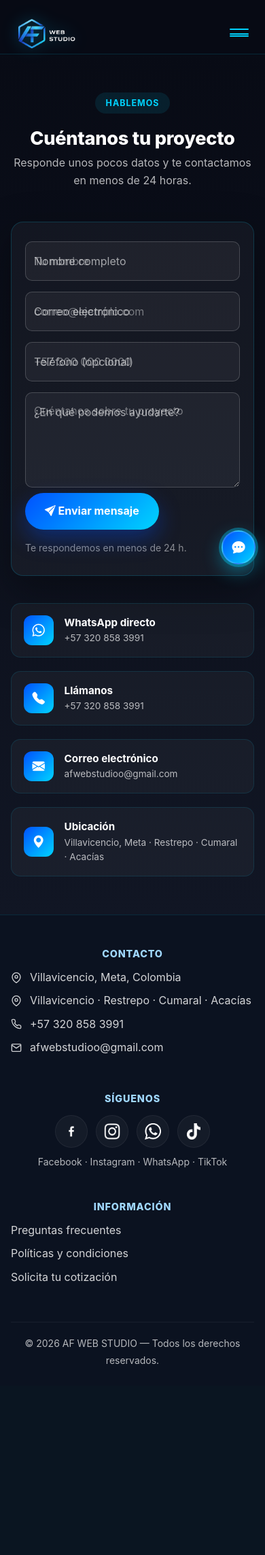
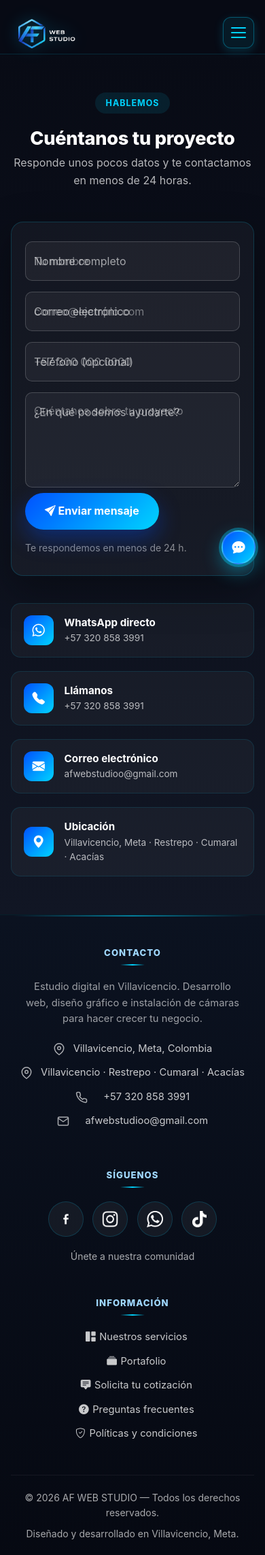
Before and after one commit to 444Pipe/GfWebStudio, a Django app: page /contacto/ in a window 390 px wide. Shown: the whole page at 68% size. Before the commit the page ends 2006 px from the top, so only its background shows below. Run offline with Django 4.2, Linux system fonts and the light colour scheme.

Commit message:
feat: rediseñar footer y mejorar animación del hamburguesa móvil
Footer:
- Layout 5-3-4 más balanceado (CONTACTO ahora con tagline de marca)
- Líneas decorativas bajo cada título de columna
- Links de INFORMACIÓN con íconos (servicios, portafolio, cotización,
  FAQ, políticas)
- Iconos sociales más grandes con glow al hover
- Línea de acento azul en el borde superior del footer
- Footer-bottom con dos líneas y mejor alineación
- Responsive móvil: todo centrado, líneas decorativas alineadas

Hamburguesa móvil:
- Botón cuadrado de 46px con fondo cyan suave y borde
- Tres líneas independientes (sin truco de box-shadow) que se
  convierten limpiamente en X al abrir
- Estados hover y aria-expanded visibles

Co-Authored-By: Claude Opus 4.7 (1M context) <noreply@anthropic.com>

```diff
--- a/static/css/style.css
+++ b/static/css/style.css
@@ -164,34 +164,69 @@ a { transition: color .2s ease; }
   transform: translateY(-2px);
 }
 
-/* Animated hamburger */
+/* Animated hamburger button */
 .navbar-toggler{
-  border: none;
-  padding: 0.25rem 0.5rem;
+  width: 46px;
+  height: 46px;
+  padding: 0;
+  border: 1px solid rgba(0, 212, 255, 0.35) !important;
+  background: rgba(0, 212, 255, 0.08);
+  border-radius: 12px;
+  display: inline-flex;
+  align-items: center;
+  justify-content: center;
   outline: none !important;
-  box-shadow: none !important;
+  box-shadow: 0 4px 14px rgba(0, 212, 255, 0.18) !important;
+  transition: background .25s ease, border-color .25s ease, transform .25s ease;
+}
+.navbar-toggler:hover{
+  background: rgba(0, 212, 255, 0.18);
+  border-color: rgba(0, 212, 255, 0.6) !important;
+  transform: translateY(-1px);
 }
 .navbar-toggler:focus { box-shadow: 0 0 0 3px rgba(0, 212, 255, 0.35) !important; }
+.navbar-toggler[aria-expanded="true"]{
+  background: rgba(0, 212, 255, 0.22);
+  border-color: var(--blue-500) !important;
+}
+
+/* Three-line hamburger: middle = .navbar-toggler-icon itself,
+   top = ::before, bottom = ::after */
 .navbar-toggler .navbar-toggler-icon{
   background-image: none;
-  width: 28px; height: 20px;
+  width: 22px;
+  height: 2px;
+  background: var(--blue-500);
+  border-radius: 2px;
+  display: block;
   position: relative;
-  display: block;
+  transition: background-color .2s ease;
 }
 .navbar-toggler .navbar-toggler-icon::before,
 .navbar-toggler .navbar-toggler-icon::after{
   content: "";
   position: absolute;
-  left: 0; right: 0;
+  left: 0;
+  width: 22px;
   height: 2px;
   background: var(--blue-500);
   border-radius: 2px;
-  transition: transform .35s var(--ease-spring), top .25s ease, bottom .25s ease, opacity .2s ease;
+  transition: transform .35s var(--ease-spring), top .3s ease;
 }
-.navbar-toggler .navbar-toggler-icon::before { top: 4px; box-shadow: 0 7px 0 var(--blue-500); }
-.navbar-toggler .navbar-toggler-icon::after  { bottom: 4px; }
-.navbar-toggler[aria-expanded="true"] .navbar-toggler-icon::before { top: 9px; transform: rotate(45deg); box-shadow: none; }
-.navbar-toggler[aria-expanded="true"] .navbar-toggler-icon::after  { bottom: 9px; transform: rotate(-45deg); }
+.navbar-toggler .navbar-toggler-icon::before { top: -7px; }
+.navbar-toggler .navbar-toggler-icon::after  { top:  7px; }
+
+.navbar-toggler[aria-expanded="true"] .navbar-toggler-icon{
+  background: transparent;
+}
+.navbar-toggler[aria-expanded="true"] .navbar-toggler-icon::before{
+  top: 0;
+  transform: rotate(45deg);
+}
+.navbar-toggler[aria-expanded="true"] .navbar-toggler-icon::after{
+  top: 0;
+  transform: rotate(-45deg);
+}
 
 /* ---------- 4. Hero (single consolidated block) ---------- */
 .hero{
@@ -837,30 +872,145 @@ a { transition: color .2s ease; }
 
 /* ---------- 11. Footer ---------- */
 .site-footer{
-  background: #0b1220;
+  background: linear-gradient(180deg, #0b1220 0%, #060912 100%);
   color: #e6eefc;
-  padding: 48px 0 24px;
-  border-top: 1px solid rgba(0,212,255,.12);
+  padding: 64px 0 24px;
+  position: relative;
+  border-top: 1px solid rgba(0,212,255,.10);
 }
-.site-footer .footer-title{ color: var(--blue-300); font-weight: 800; margin-bottom: .85rem; text-transform: uppercase; letter-spacing: .06em; font-size: .9rem; }
-.site-footer .footer-line{ margin: 0 0 .55rem; color: rgba(255,255,255,0.82); display: flex; align-items: center; gap: .25rem; }
-.site-footer .footer-line a{ color: inherit; text-decoration: none; transition: color .2s ease; }
+.site-footer::before{
+  content: "";
+  position: absolute;
+  top: 0; left: 50%;
+  transform: translateX(-50%);
+  width: min(820px, 90%);
+  height: 2px;
+  background: linear-gradient(90deg, transparent, var(--blue-500), transparent);
+  opacity: .55;
+}
+
+.footer-col{ padding: 0 .5rem; }
+
+.footer-title{
+  color: var(--blue-300);
+  font-weight: 800;
+  margin-bottom: 1.25rem;
+  text-transform: uppercase;
+  letter-spacing: .08em;
+  font-size: .82rem;
+  position: relative;
+  padding-bottom: .65rem;
+}
+.footer-title::after{
+  content: "";
+  position: absolute;
+  left: 0; bottom: 0;
+  width: 36px;
+  height: 2px;
+  background: linear-gradient(90deg, var(--blue-500), transparent);
+  border-radius: 2px;
+}
+.text-md-end .footer-title::after,
+.text-center .footer-title::after{ left: auto; }
+.text-md-end .footer-title::after{ right: 0; background: linear-gradient(270deg, var(--blue-500), transparent); }
+.text-center .footer-title::after{ left: 50%; transform: translateX(-50%); background: linear-gradient(90deg, transparent, var(--blue-500), transparent); }
+
+.site-footer .footer-line{
+  margin: 0 0 .75rem;
+  color: rgba(255,255,255,0.78);
+  display: flex;
+  align-items: center;
+  gap: .5rem;
+  font-size: .92rem;
+  transition: color .25s ease, transform .25s ease;
+}
+.site-footer .footer-line a{
+  color: inherit;
+  text-decoration: none;
+  transition: color .2s ease;
+  display: inline-flex;
+  align-items: center;
+  gap: .35rem;
+}
 .site-footer .footer-line a:hover{ color: var(--blue-500); }
-.site-footer .footer-icon{ width: 16px; height: 16px; display: inline-block; vertical-align: middle; margin-right: 8px; filter: brightness(0) invert(1); opacity: .8; }
-.site-footer .footer-bottom{ border-top: 1px solid rgba(255,255,255,0.06); padding-top: 18px; margin-top: 24px; }
-.site-footer small, .site-footer .text-muted{ color: rgba(255,255,255,0.7) !important; }
+.site-footer .text-md-end .footer-line a:hover{ transform: translateX(-3px); }
+.site-footer .footer-line a::before{
+  content: "";
+  display: inline-block;
+  width: 6px; height: 6px;
+  border-radius: 50%;
+  background: var(--blue-500);
+  opacity: 0;
+  transform: translateX(-4px);
+  transition: opacity .25s ease, transform .25s ease;
+}
+.site-footer .footer-line a:hover::before{ opacity: 1; transform: translateX(0); }
+.site-footer .text-md-end .footer-line{ justify-content: flex-end; }
 
-.socials { gap: .75rem; }
+.site-footer .footer-icon{
+  width: 18px; height: 18px;
+  display: inline-block;
+  vertical-align: middle;
+  margin-right: 4px;
+  filter: brightness(0) invert(1);
+  opacity: .65;
+  flex-shrink: 0;
+}
+
+.site-footer .footer-bottom{
+  border-top: 1px solid rgba(255,255,255,0.06);
+  padding-top: 22px;
+  margin-top: 36px;
+}
+.site-footer small, .site-footer .text-muted{ color: rgba(255,255,255,0.65) !important; }
+
+/* Social icons row */
+.socials{
+  gap: .85rem;
+  flex-wrap: wrap;
+}
 .social{
-  display: inline-flex; align-items: center; justify-content: center;
-  width: 48px; height: 48px; border-radius: 50%;
-  background: rgba(255,255,255,0.04);
-  border: 1px solid rgba(255,255,255,0.06);
-  transition: transform .25s ease, box-shadow .25s ease, background .25s ease, border-color .25s ease;
+  display: inline-flex;
+  align-items: center;
+  justify-content: center;
+  width: 52px; height: 52px;
+  border-radius: 50%;
+  background: rgba(255,255,255,0.05);
+  border: 1px solid rgba(0,212,255,0.18);
+  transition: transform .25s var(--ease-spring), box-shadow .25s ease, background .25s ease, border-color .25s ease;
   text-decoration: none;
+  position: relative;
 }
-.social:hover{ transform: translateY(-4px) scale(1.05); box-shadow: 0 10px 24px rgba(0,212,255,.25); background: rgba(0,212,255,.10); border-color: rgba(0,212,255,.35); }
-.social-icon-img{ width: 24px; height: 24px; display: block; object-fit: contain; }
+.social::after{
+  content: "";
+  position: absolute;
+  inset: -4px;
+  border-radius: 50%;
+  background: radial-gradient(circle, rgba(0,212,255,.25), transparent 70%);
+  opacity: 0;
+  transition: opacity .25s ease;
+  z-index: -1;
+}
+.social:hover{
+  transform: translateY(-5px) scale(1.08);
+  background: rgba(0,212,255,0.10);
+  border-color: rgba(0,212,255,0.55);
+  box-shadow: 0 12px 28px rgba(0,212,255,.28);
+}
+.social:hover::after{ opacity: 1; }
+.social-icon-img{
+  width: 24px; height: 24px;
+  display: block;
+  object-fit: contain;
+}
+
+/* Footer brand block in CONTACTO column */
+.footer-brand{
+  font-size: .92rem;
+  color: rgba(255,255,255,0.6);
+  margin: 0 0 1.25rem;
+  max-width: 320px;
+}
 
 /* ---------- 12. FAB (floating social) ---------- */
 .fab-container{
@@ -1153,8 +1303,14 @@ a { transition: color .2s ease; }
   .contact-card { padding: 1.75rem 1.25rem; }
   .contact-section { padding: 3.5rem 0; }
 
-  .site-footer .col-md-4{ text-align: center; margin-bottom: 1.25rem; }
+  .site-footer{ padding: 48px 0 20px; }
+  .site-footer .footer-col{ text-align: center; }
+  .site-footer .footer-title::after{ left: 50% !important; transform: translateX(-50%); background: linear-gradient(90deg, transparent, var(--blue-500), transparent) !important; }
+  .site-footer .footer-line{ justify-content: center; }
+  .site-footer .text-md-end .footer-line{ justify-content: center; }
+  .site-footer .footer-brand{ margin-left: auto; margin-right: auto; }
   .site-footer .socials { justify-content: center; }
+  .site-footer .footer-bottom{ flex-direction: column; text-align: center; gap: .35rem; }
 
   .fab-container { bottom: 16px; right: 16px; }
   .fab-main { width: 54px; height: 54px; font-size: 1.2rem; }
--- a/templates/base.html
+++ b/templates/base.html
@@ -39,16 +39,17 @@
 
   <footer class="site-footer">
     <div class="container">
-      <div class="row gy-4">
-        <div class="col-md-4 reveal reveal--left">
+      <div class="row gy-5">
+        <div class="col-md-5 footer-col reveal reveal--left">
           <h5 class="footer-title">CONTACTO</h5>
+          <p class="footer-brand">Estudio digital en Villavicencio. Desarrollo web, diseño gráfico e instalación de cámaras para hacer crecer tu negocio.</p>
           <p class="footer-line"><img src="{% static 'img/icon-location.svg' %}" alt="" class="footer-icon"> Villavicencio, Meta, Colombia</p>
           <p class="footer-line"><img src="{% static 'img/icon-location.svg' %}" alt="" class="footer-icon"> Villavicencio · Restrepo · Cumaral · Acacías</p>
           <p class="footer-line"><img src="{% static 'img/icon-phone.svg' %}" alt="" class="footer-icon"> <a href="tel:+573208583991">+57 320 858 3991</a></p>
           <p class="footer-line"><img src="{% static 'img/icon-email.svg' %}" alt="" class="footer-icon"> <a href="mailto:afwebstudioo@gmail.com">afwebstudioo@gmail.com</a></p>
         </div>
 
-        <div class="col-md-4 text-center reveal">
+        <div class="col-md-3 text-center footer-col reveal">
           <h5 class="footer-title">SÍGUENOS</h5>
           <div class="socials d-flex justify-content-center align-items-center mt-3">
             <a class="social" href="https://www.facebook.com/share/18U651u38e/?mibextid=wwXIfr" target="_blank" rel="noopener" aria-label="Facebook">
@@ -64,21 +65,24 @@
               <img src="{% static 'img/tiktok.png' %}" alt="TikTok" class="social-icon-img">
             </a>
           </div>
-          <div class="mt-2">
-            <small class="text-muted">Facebook · Instagram · WhatsApp · TikTok</small>
+          <div class="mt-3">
+            <small class="text-muted">Únete a nuestra comunidad</small>
           </div>
         </div>
 
-        <div class="col-md-4 text-md-end reveal reveal--right">
+        <div class="col-md-4 text-md-end footer-col reveal reveal--right">
           <h5 class="footer-title">INFORMACIÓN</h5>
-          <p class="footer-line"><a href="#">Preguntas frecuentes</a></p>
-          <p class="footer-line"><a href="#">Políticas y condiciones</a></p>
-          <p class="footer-line"><a href="{% url 'contact' %}">Solicita tu cotización</a></p>
+          <p class="footer-line"><a href="{% url 'home' %}#services"><i class="bi bi-grid-1x2-fill"></i> Nuestros servicios</a></p>
+          <p class="footer-line"><a href="{% url 'portfolio' %}"><i class="bi bi-collection-fill"></i> Portafolio</a></p>
+          <p class="footer-line"><a href="{% url 'contact' %}"><i class="bi bi-chat-square-text-fill"></i> Solicita tu cotización</a></p>
+          <p class="footer-line"><a href="#"><i class="bi bi-question-circle-fill"></i> Preguntas frecuentes</a></p>
+          <p class="footer-line"><a href="#"><i class="bi bi-shield-check"></i> Políticas y condiciones</a></p>
         </div>
       </div>
 
-      <div class="footer-bottom text-center mt-4">
+      <div class="footer-bottom d-flex flex-wrap align-items-center justify-content-between gap-2">
         <small class="text-muted">© {% now "Y" %} AF WEB STUDIO — Todos los derechos reservados.</small>
+        <small class="text-muted">Diseñado y desarrollado en Villavicencio, Meta.</small>
       </div>
     </div>
   </footer>
```
